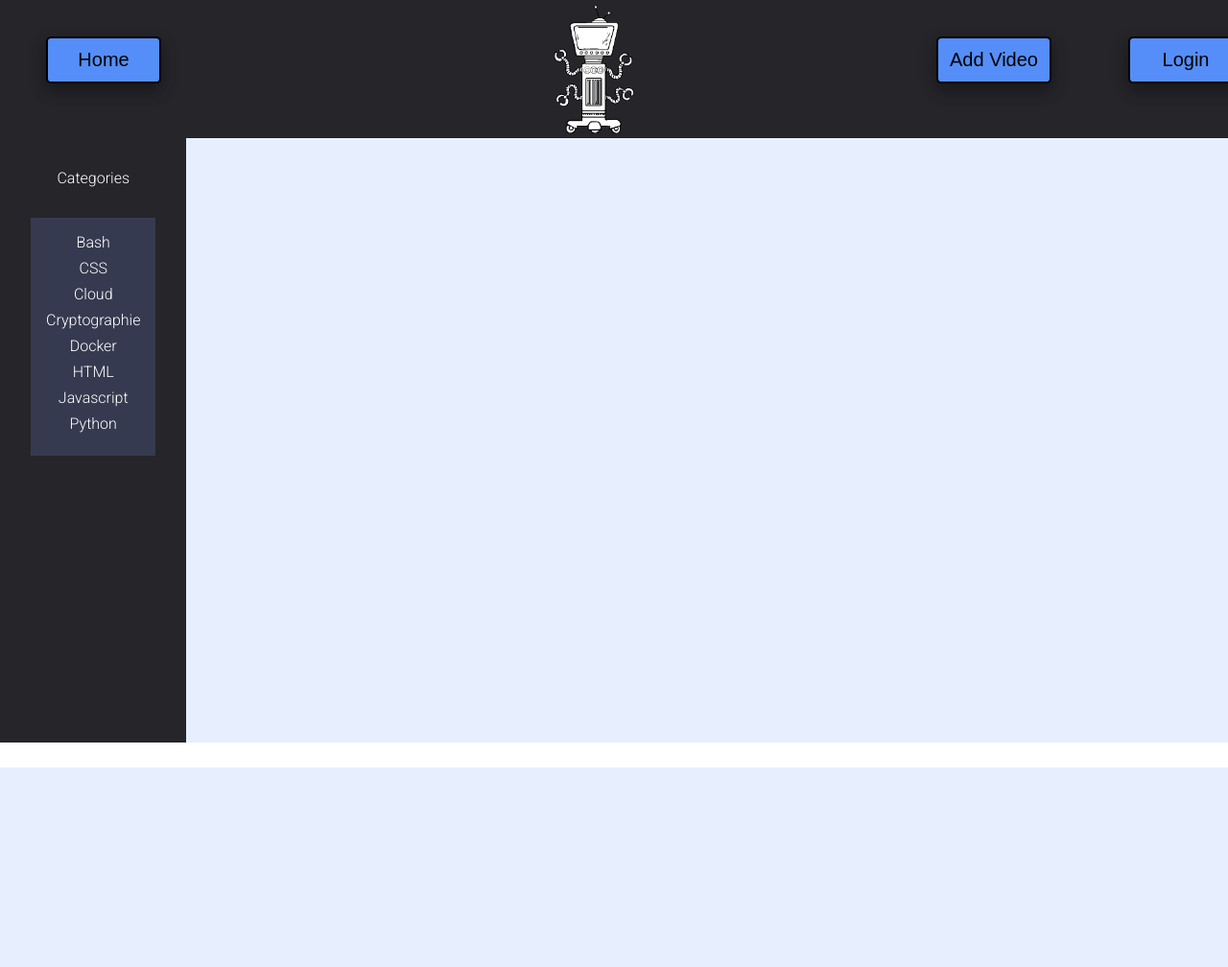
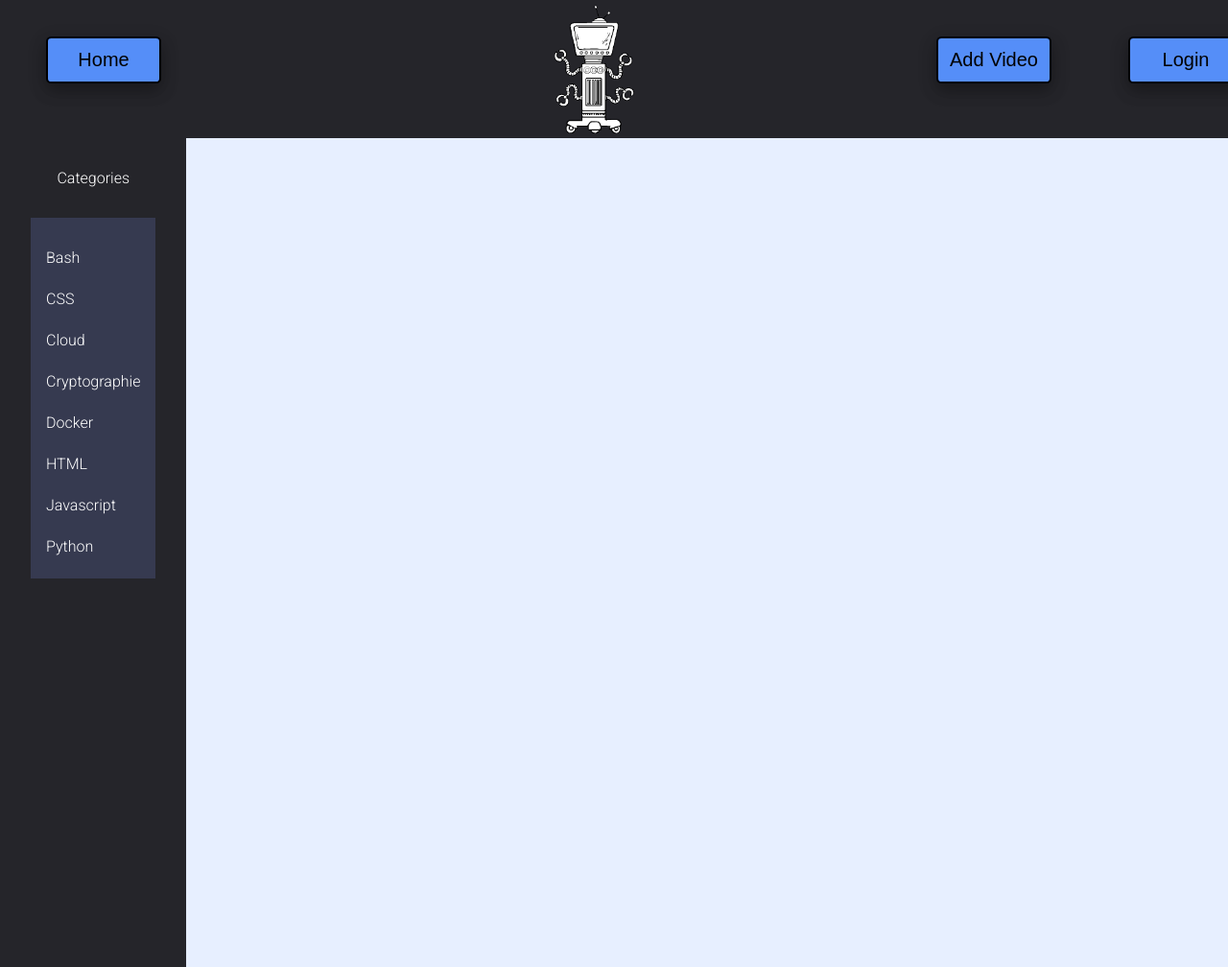
Before and after one commit to bjanik/E-learning, a Flask app: a page that uses app/templates/index.html in a window 1280 px wide; the page is wider, and only the part inside the window is pictured. Shown: that part at 96% size. Before the commit the page ends 800 px from the top of that part, so only its background shows below. Run offline with Flask 2, Linux system fonts and the light colour scheme; data comes from the database, SQL or seed files in the repository.

Commit message:
change options grid in wrapper container

```diff
--- a/app/static/css/style.css
+++ b/app/static/css/style.css
@@ -7,6 +7,8 @@
 #container{
     font-family: 'Roboto', sans-serif;
     background-color: #E7EFFF;
+    background-size: cover;
+    min-height: 100vh;
 
 }
 
@@ -49,12 +51,13 @@
 .aside_right{
     background-color: #25252A;
     padding:2em;
+    min-height: 100vh;
 
 }
 .aside_right a{
     text-decoration: none;
     color: white;
-    text-align: center;
+    text-align: left;
 }
 .aside_right a:hover{
     transition-delay: 0.5ms;
@@ -81,6 +84,8 @@
 
 .container_language a{
     padding-bottom: 0.5em;
+    padding-top: 1em;
+    text-align: left;
 }
 
 .robot{
@@ -119,13 +124,20 @@
 .box {
     background-color:#363B4F;
     color: #fff;
+    height: 25vh;
+
   }
 
   .wrapper {
     width: auto;
     display: grid;
-    grid-gap: 7px;
-    grid-template-columns: repeat(5, 300px);
+    grid-gap: 3.7em;
+    grid-template-columns: repeat(4,300px);
     grid-template-rows: 200px 200px 200px;
+
     /*grid-auto-flow: column;*/
   }
+
+  .spa{
+      padding: 0.5em;
+  }
--- a/app/templates/index.html
+++ b/app/templates/index.html
@@ -46,8 +46,9 @@
             {% for video in videos %}
             <div class="box">
                     <iframe src={{video[0]}} frameborder="0" allow="accelerometer; autoplay; clipboard-write; encrypted-media; gyroscope; picture-in-picture" allowfullscreen></iframe>
-                    <span>{{ video[1] }}</span>
-                    <span>{{ video[2] }}</span>
+                    <div class="spa"><span class="desc">{{ video[1] }}</span>
+                    <span class="desc">{{ video[2] }}</span></div>
+
             </div>
             {% endfor %}
         </div>
```
